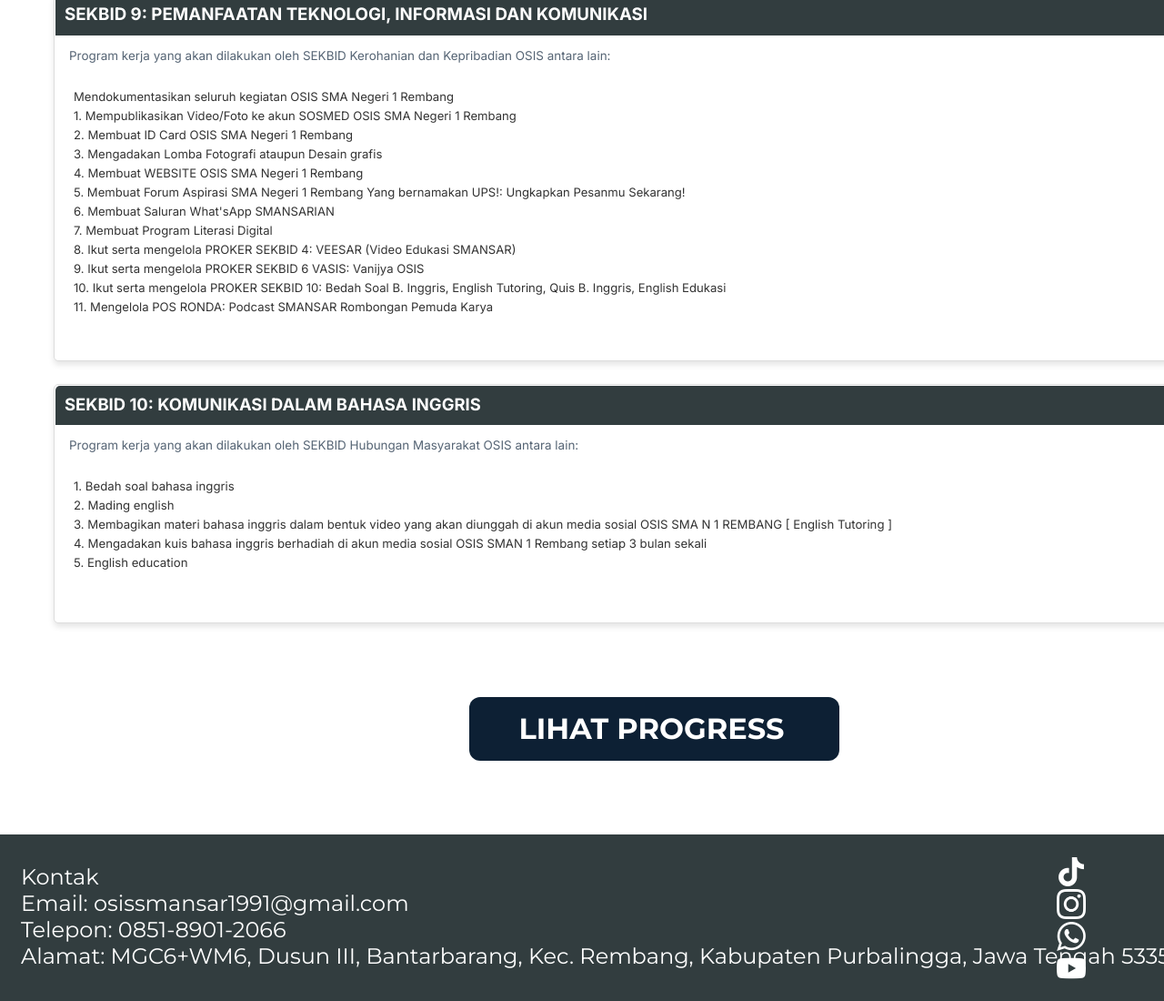
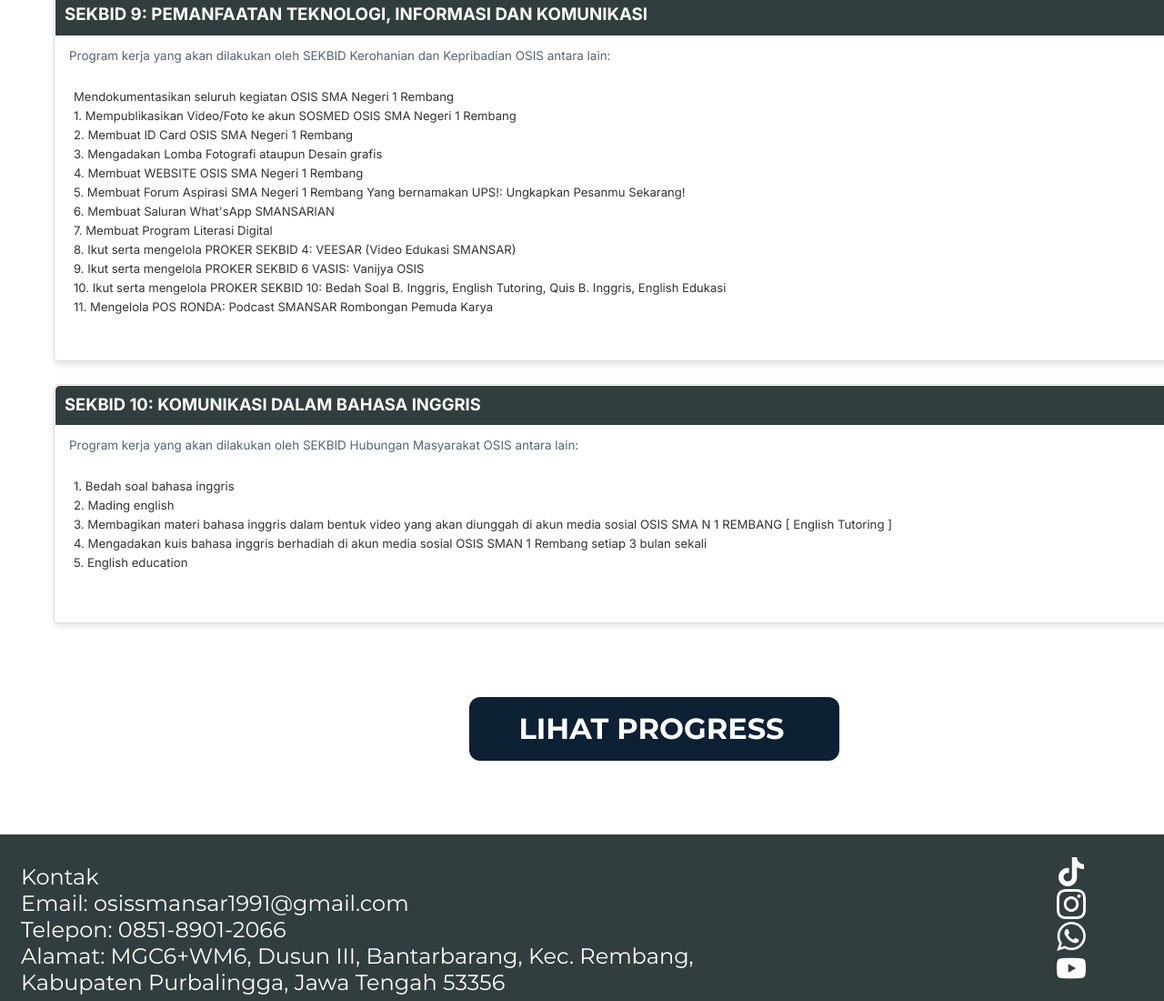
Before and after one commit to OSISSMAN1REMBANG/osis-sman1rembang, a plain HTML site: page Program Kerja.html in a window 1280 px wide. Shown: the part 3885-4985 px from the top of the page at 91% size. Drawn offline with nearby package versions, Linux system fonts and the light colour scheme.

Commit message:
Update Program Kerja.html

```diff
--- a/Program Kerja.html
+++ b/Program Kerja.html
@@ -38,7 +38,7 @@
           <p class="kontak-email-osis">
             <span class="text-wrapper-45">Kontak<br /></span>
             <span class="text-wrapper-46"
-              >Email: osissmansar1991@gmail.com<br />Telepon: 0851-8901-2066<br />Alamat: MGC6+WM6, Dusun III, Bantarbarang, Kec. Rembang, Kabupaten Purbalingga, Jawa Tengah 53356</span
+              >Email: osissmansar1991@gmail.com<br />Telepon: 0851-8901-2066<br />Alamat: MGC6+WM6, Dusun III, Bantarbarang, Kec. Rembang,<br> Kabupaten Purbalingga, Jawa Tengah 53356</span
             >
             <div class="row">
               <div class="column">
```
